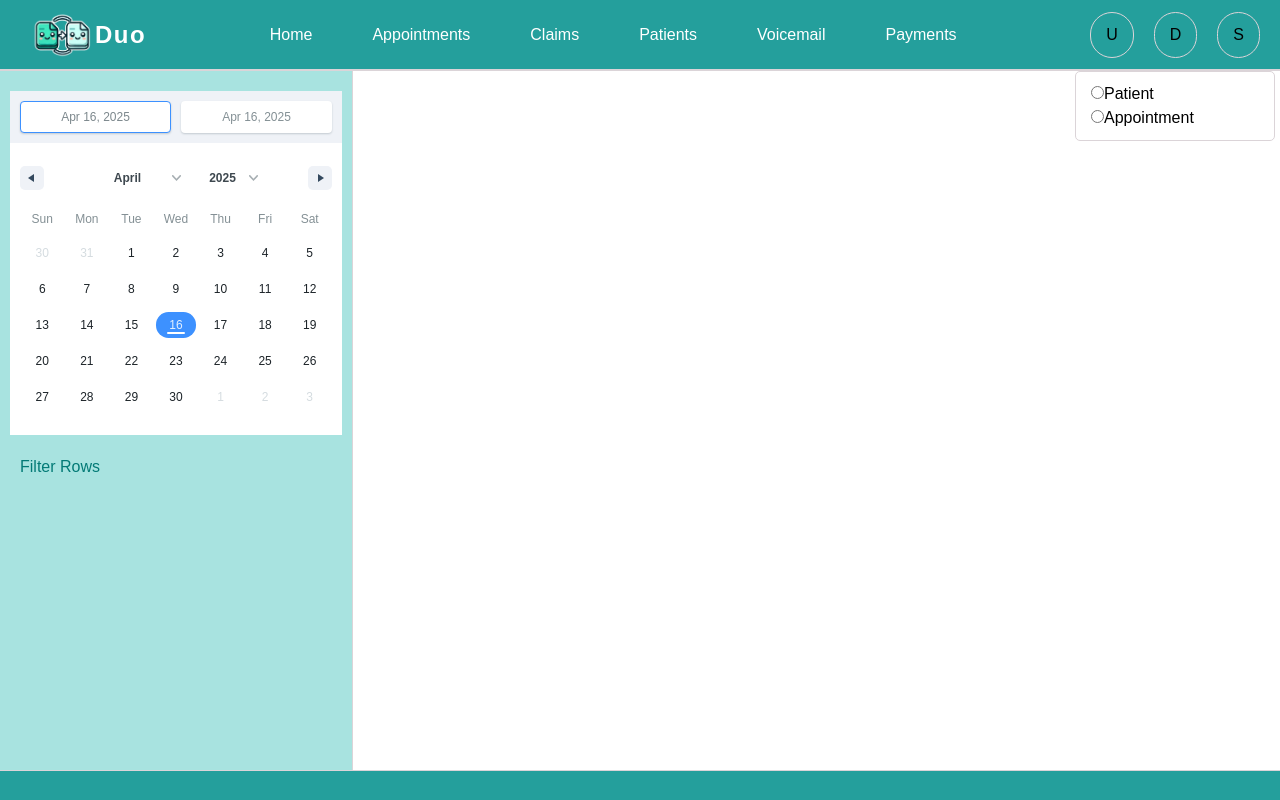
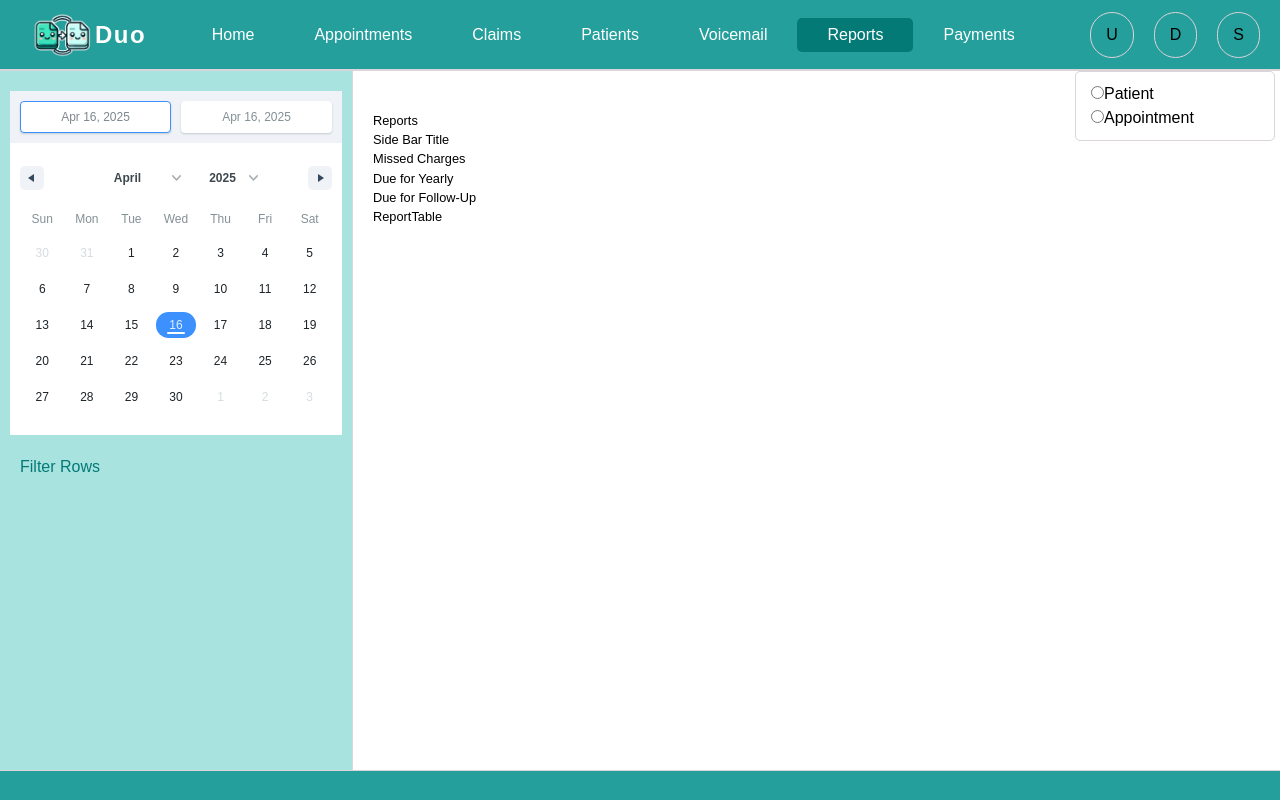
Before and after one commit to abrooks11/Duo, a React (Vite) app: page /reports in a window 1280 px wide. Built offline with nearby package versions, Linux system fonts and the light colour scheme.

Commit message:
reports: add init file structure

```diff
--- a/src/client/components/layout/MainContent.tsx
+++ b/src/client/components/layout/MainContent.tsx
@@ -9,6 +9,7 @@ import Patients from '../../pages/Patients';
 import Voicemail from '../../pages/Voicemail';
 import Demo from '../../pages/Demo';
 import Payments from '../../pages/Payments';
+import Reports from '../../pages/Reports';
 
 function MainContent() {
   return (
@@ -21,9 +22,10 @@ function MainContent() {
         <Route path="/appointments" element={<Appointments />} />
         <Route path="/claims" element={<Claims />} />
         <Route path="/patients" element={<Patients />} />
+        <Route path="/payments" element={<Payments />} />
+        <Route path="/reports" element={<Reports />} />
         <Route path="/voicemail" element={<Voicemail />} />
         <Route path="/demo" element={<Demo />} />
-        <Route path="/payments" element={<Payments />} />
       </Routes>
     </div>
   );
--- a/src/client/components/layout/Nav.tsx
+++ b/src/client/components/layout/Nav.tsx
@@ -43,6 +43,12 @@ function Nav() {
         >
           <li>Voicemail</li>
         </NavLink>
+        <NavLink
+          to="/reports"
+          className={({ isActive }) => (isActive ? 'active-page' : '')}
+        >
+          <li>Reports</li>
+        </NavLink>
 
         {/* <NavLink
           to="/demo"
--- /dev/null
+++ b/src/client/features/reports/components/ReportList.tsx
@@ -0,0 +1,19 @@
+import { useState } from "react"
+import { sampleReportList } from "./sampledata"
+import ReportListItem from "./ReportListItem"
+
+const ReportList = () => {
+const [reportList, setReportList] = useState(sampleReportList)
+
+const reportItems = reportList.map(report => <div>{report.title}</div>)
+
+  return (
+    <div>
+        <div>Side Bar Title</div>
+            {reportItems}
+    </div>
+
+  )
+}
+
+export default ReportList
--- /dev/null
+++ b/src/client/features/reports/components/ReportListItem.tsx
@@ -0,0 +1,9 @@
+
+const ReportListItem = (title: string) => {
+    console.log(title)
+  return (
+    <div>Report</div>
+  )
+}
+
+export default ReportListItem
--- /dev/null
+++ b/src/client/features/reports/components/ReportTable.tsx
@@ -0,0 +1,11 @@
+import React from 'react'
+
+const ReportTable = () => {
+  return (
+    <div>ReportTable
+
+    </div>
+  )
+}
+
+export default ReportTable
--- /dev/null
+++ b/src/client/features/reports/components/sampledata.ts
@@ -0,0 +1,18 @@
+//SAMPLE REPORT OBJECT
+export const sampleReportList = [
+  {
+    title: 'Missed Charges',
+    description: 'Sample report description',
+    data: [],
+  },
+  {
+    title: 'Due for Yearly',
+    description: 'Sample report description',
+    data: [],
+  },
+  {
+    title: 'Due for Follow-Up',
+    description: 'Sample report description',
+    data: [],
+  },
+];
--- /dev/null
+++ b/src/client/pages/Reports.tsx
@@ -0,0 +1,20 @@
+import ReportList from "@client/features/reports/components/ReportList"
+import ReportTable from "@client/features/reports/components/ReportTable"
+
+const Reports = () => {
+  return (
+    <div className="page-wrapper">
+    <div>Reports</div>
+    <ReportList />
+    <ReportTable />
+    </div>
+
+
+
+
+
+
+)
+}
+
+export default Reports
```
Also changed, not shown: src/client/features/reports/components/CreateReporForm.tsx (added).
